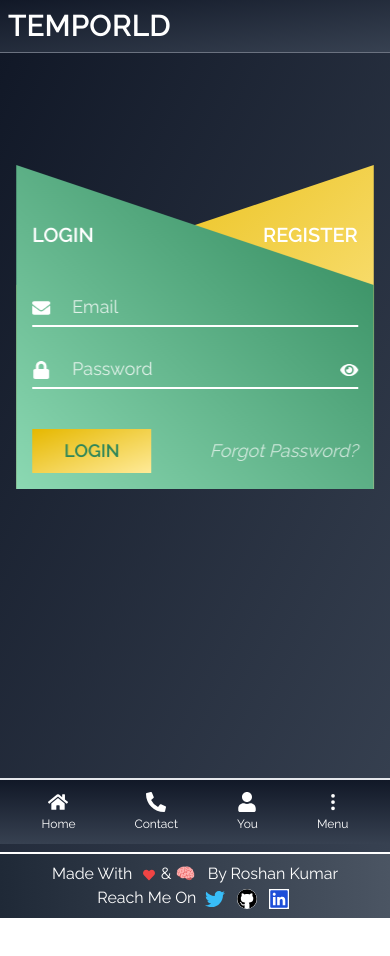
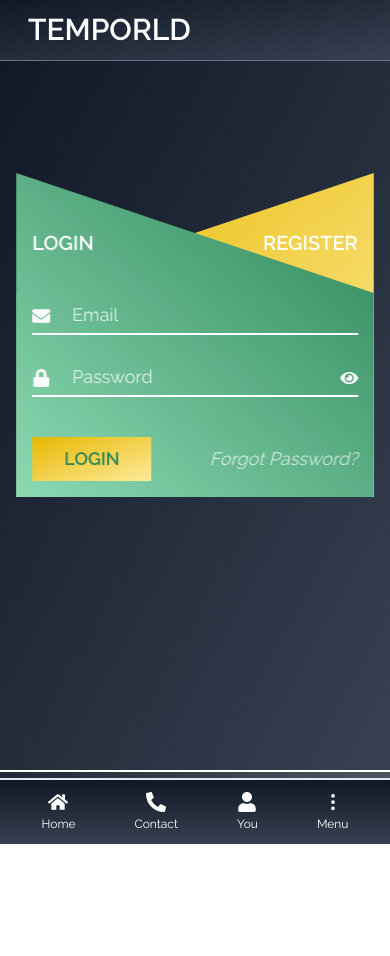
Before and after one commit to RoshanRv/Tempworld, a React (Create React App) app: page /login in a window 390 px wide. Shown: the top 956 px of the page. After the commit the page ends 900 px from the top, so only its background shows below. Built offline with nearby package versions, Linux system fonts and the light colour scheme.

Commit message:
small fixes

```diff
--- a/src/templates/Form/Form.jsx
+++ b/src/templates/Form/Form.jsx
@@ -279,7 +279,7 @@ const Form = () => {
     const [showLogin, setShowLogin] = useState(true)
 
     return (
-        <main className="bg-gradient-to-br from-gray-900 to-gray-700  min-h-[94.7vh] py-28">
+        <main className="bg-gradient-to-br from-gray-900 to-gray-700  min-h-[84vh] py-28">
             {/*     box     */}
             <div className="flex justify-center items-center relative w-full ">
                 <Login showLogin={showLogin} setShowLogin={setShowLogin} />
--- a/src/templates/Navbar/Navbar.jsx
+++ b/src/templates/Navbar/Navbar.jsx
@@ -24,10 +24,10 @@ const Navbar = () => {
     }
 
     return (
-        <header className="bg-gradient-to-br from-gray-900 to-gray-700 p-2 md:p-3 lg:p-3  border-b border-gray-500">
-            <nav className="flex justify-between items-center">
+        <header className="bg-gradient-to-br from-gray-900 to-gray-700 p-3 md:p-3 lg:p-3  border-b border-gray-500">
+            <nav className="flex justify-between items-center px-4">
                 <Link to={"/"}>
-                    <h1 className="font-black text-3xl uppercase text-white">
+                    <h1 className="font-black text-center text-3xl uppercase text-white">
                         Temporld
                     </h1>
                 </Link>
```
